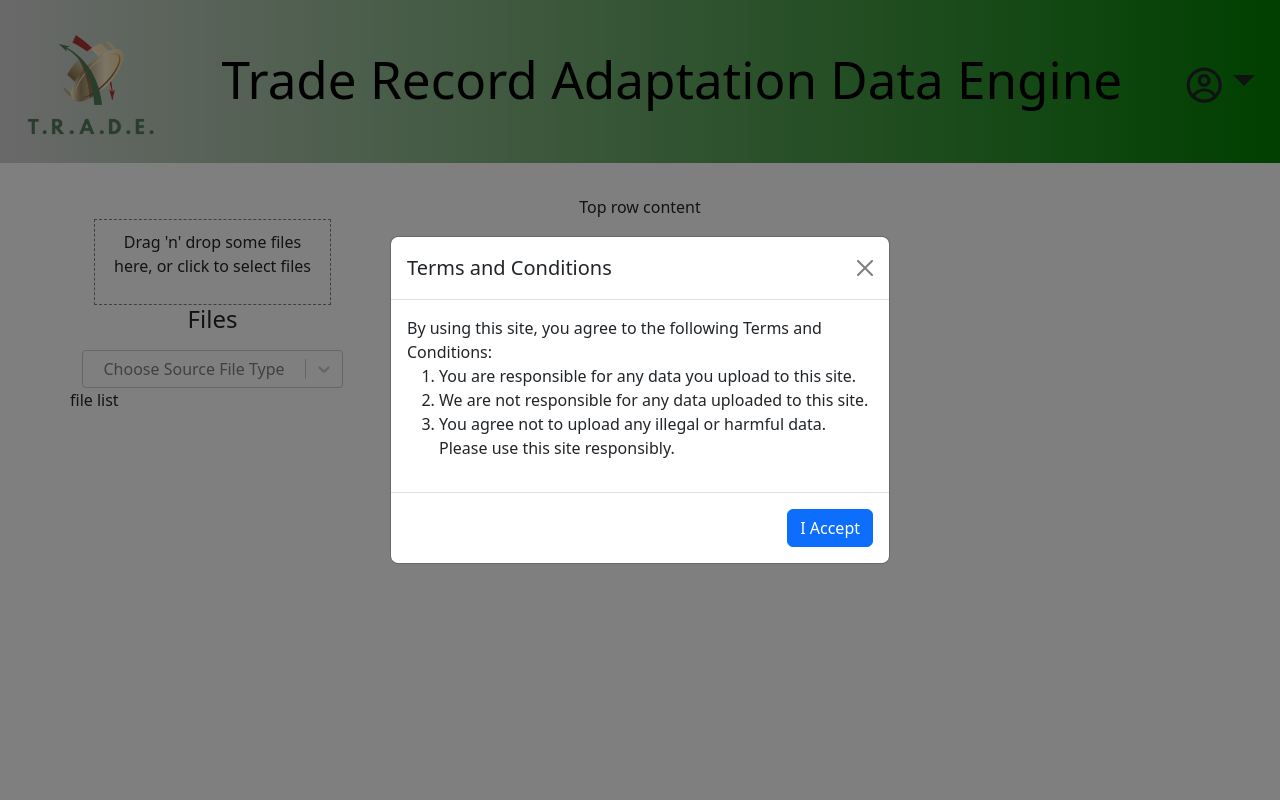
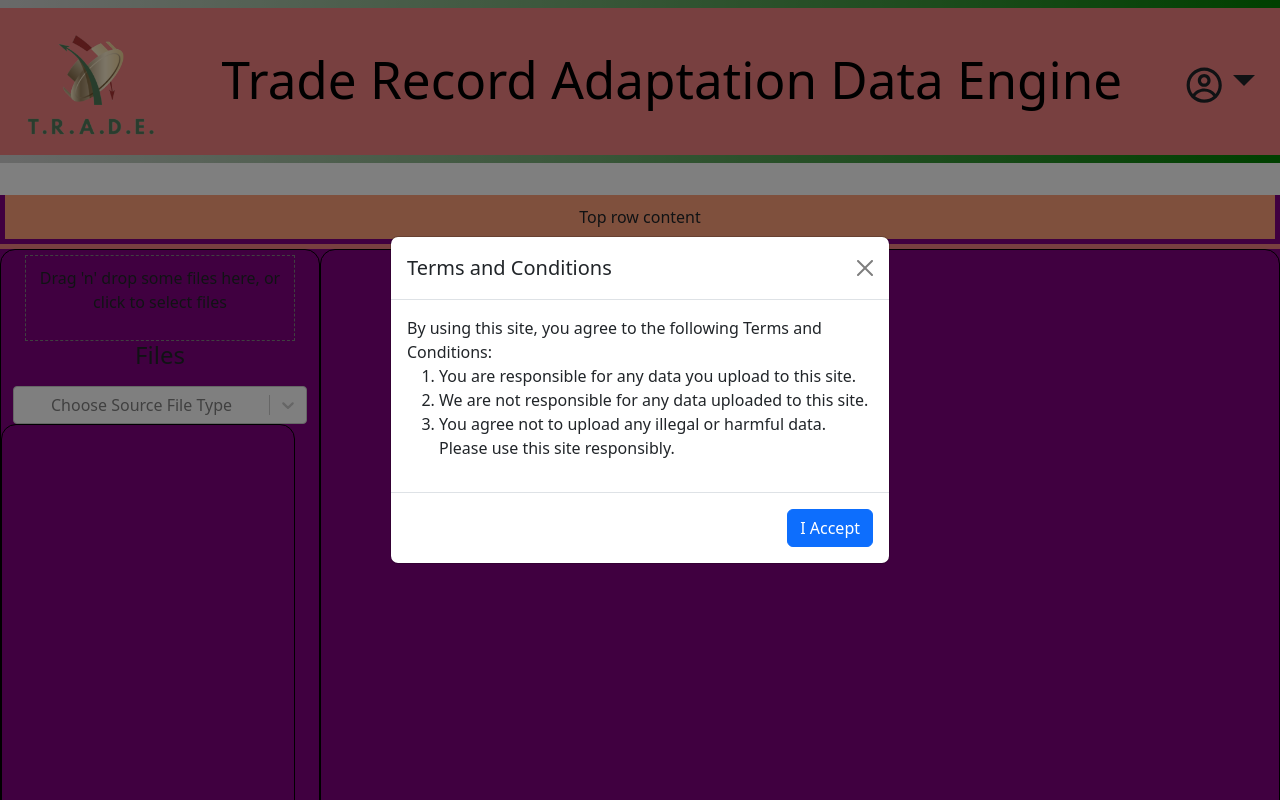
Before and after one commit to JOATZ/TRADE_App, a React (Create React App) app: page / in a window 1280 px wide. Shown: the top 800 px of the page. Built offline with nearby package versions, Linux system fonts and the light colour scheme.

Commit message:
data list and more finsihed

```diff
--- a/package.json
+++ b/package.json
@@ -101,6 +101,7 @@
     ]
   },
   "devDependencies": {
+    "@babel/plugin-proposal-private-property-in-object": "^7.21.11",
     "eslint-plugin-simple-import-sort": "^10.0.0"
   }
 }
--- a/src/App.css
+++ b/src/App.css
@@ -147,6 +147,53 @@ body {
   color: var(--color-link);
 }
 
+.data-list-container {
+  display: flex;
+  flex-direction: column;
+  padding: 5px; /* Adjust as needed */
+  border: solid black 1px;
+  border-radius: 15px;
+  width: 100%;
+  min-height: 100vh;
+  overflow-y: auto;
+}
+
+.preview-container {
+  display: flex;
+  flex-direction: column;
+  padding: 5px; /* Adjust as needed */
+  border: solid black 1px;
+  border-radius: 15px;
+  width: 100%;
+  height: 100vh;
+  overflow-y: auto;
+}
+
+
+.pill-remove-button .btn {
+  width: 30px;
+  height: 30px;
+  display: flex;
+  align-items: center;
+  justify-content: center;
+}
+
+.parent-pill-row {
+  outline: 1px black solid;
+  border-radius: 15px;
+  box-shadow: 0px 4px 8px rgba(0, 0, 0, 0.5);
+  padding: 1px;
+  display: flex;
+  align-items: center;
+  justify-content: center;
+}
+
+.pill-col{
+  display: flex;
+  flex-direction: column;
+  align-items: center;
+}
+
 @keyframes App-logo-spin {
   from {
     transform: rotate(0deg);
@@ -155,3 +202,19 @@ body {
     transform: rotate(360deg);
   }
 }
+
+/*temp to see paddings*/
+.container-fluid {
+  background-color: lightcoral;
+}
+
+.row {
+  margin: 5px;
+  background-color: purple;
+}
+
+.col {
+  margin:5px;
+  padding: 10px;
+  background-color: lightsalmon;
+}
--- a/src/app/store.js
+++ b/src/app/store.js
@@ -2,6 +2,7 @@ import logger from 'redux-logger'
 
 import { configureStore } from '@reduxjs/toolkit'
 
+import { dataReducer } from '../features/dataList/dataListSlice'
 import { termsReducer } from '../features/termsConditions/termsSlice'
 import { userReducer } from '../features/users/userSlice'
 import { darkModeSlice } from '../utils/darkMode'
@@ -10,7 +11,8 @@ export const store = configureStore({
     reducer: {
         user: userReducer,
         terms: termsReducer,
-        mode: darkModeSlice.reducer
+        mode: darkModeSlice.reducer,
+        data: dataReducer
     },
     middleware: (getDefaultMiddleware) =>
         getDefaultMiddleware().concat([logger])
--- /dev/null
+++ b/src/components/FileListPill.js
@@ -0,0 +1,46 @@
+import { useDispatch } from 'react-redux'
+import { Button, Col, Row } from 'reactstrap'
+
+import { removeDataFromArray } from '../features/dataList/dataListSlice'
+
+const FileListPill = ({ data, index, setSelectedData }) => {
+    const dispatch = useDispatch()
+
+    const handleClick = () => {
+        setSelectedData(data)
+    }
+
+    const handleRemove = (event) => {
+        event.stopPropagation() // Prevent triggering handleClick when removing
+        dispatch(removeDataFromArray(index))
+    }
+
+    return (
+        <Row onClick={handleClick} className='parent-pill-row'>
+            <Col md={10} className='pill-col'>
+                <Row className='pill-row'>
+                    <Col className='pill-col'>{data.date}</Col>
+                    <Col className='pill-col'>{data.time}</Col>
+                </Row>
+                <Row className='pill-row'>
+                    Number of Transactions: {data.numTrades}
+                </Row>
+            </Col>
+            <Col md={2} className='pill-col'>
+                <Button
+                    className='pill-remove-button'
+                    onClick={handleRemove}
+                    style={{
+                        border: 'none',
+                        background: 'red',
+                        fontSize: '1rem'
+                    }}
+                >
+                    &times;
+                </Button>
+            </Col>
+        </Row>
+    )
+}
+
+export default FileListPill
--- a/src/features/dataList/DataList.js
+++ b/src/features/dataList/DataList.js
@@ -0,0 +1,26 @@
+import { useSelector } from 'react-redux/es/hooks/useSelector'
+import { Row } from 'reactstrap'
+
+import FileListPill from '../../components/FileListPill'
+
+import { getData } from './dataListSlice'
+
+const DataList = ({setSelectedData}) => {
+    const dataList = useSelector(getData)
+    // get dataList from Redux store
+
+    return (
+        <>
+            {dataList.map((data, index) => (
+                <FileListPill
+                    key={index}
+                    data={data}
+                    index={index}
+                    setSelectedData={setSelectedData}
+                />
+            ))}
+        </>
+    )
+}
+
+export default DataList
--- a/src/features/dataList/dataListSlice.js
+++ b/src/features/dataList/dataListSlice.js
@@ -0,0 +1,26 @@
+import { createSlice } from '@reduxjs/toolkit'
+
+const initialState = {
+    dataList: []
+}
+
+const dataListSlice = createSlice({
+    name: 'data',
+    initialState,
+    reducers: {
+        logDataToArray: (state, action) => {
+            state.dataList.push(action.payload)
+        },
+        removeDataFromArray: (state, action) => {
+            state.dataList = state.dataList.filter(
+                (_, index) => index !== action.payload
+            )
+        }
+    }
+})
+
+export const { logDataToArray, removeDataFromArray } = dataListSlice.actions
+
+export const getData = (state) => state.data.dataList
+
+export const dataReducer = dataListSlice.reducer
--- a/src/pages/HomePage.js
+++ b/src/pages/HomePage.js
@@ -1,9 +1,15 @@
 // src/pages/HomePage.js
 import React, { useState } from 'react'
+//for pushing data to array
+import { useDispatch } from 'react-redux'
 import Select from 'react-select'
 import { Col, Container, Row } from 'reactstrap'
 
+//for file drop
 import DragDropBox from '../components/DragDropBox'
+import DataList from '../features/dataList/DataList'
+//for pushing data to array
+import { logDataToArray } from '../features/dataList/dataListSlice'
 import mt4ToJSON from '../utils/mt4ToJSON'
 
 const options = [
@@ -13,18 +19,21 @@ const options = [
 ]
 
 const HomePage = () => {
+    const dispatch = useDispatch()
     const [selectedOption, setSelectedOption] = useState(null)
     const [droppedFile, setDroppedFile] = useState(null)
+    const [selectedData, setSelectedData] = useState(null)
     const [previewContent, setPreviewContent] = useState('')
     //will execute parser when both file is uploaded and parser type is selected
     // regardless of order
     const handleFileDrop = (file) => {
         setDroppedFile(file)
         if (selectedOption && selectedOption.value === 'mt4') {
-            mt4ToJSON(file)//stringify just for preview testing not needed in final
-                .then((json) =>
+            mt4ToJSON(file) //stringify just for preview testing not needed in final
+                .then((json) => {
                     setPreviewContent(JSON.stringify(json, null, 2))
-                )
+                    dispatch(logDataToArray(json))
+                })
                 .catch(console.error)
         }
     }
@@ -41,21 +50,23 @@ const HomePage = () => {
     }
 
     return (
-        <Container>
+        <Container fluid>
             <Row>
                 <Col>Top row content</Col>
             </Row>
             <Row>
-                <Col md={3}>
+                <Col md={3} className='data-list-container'>
                     <DragDropBox onFileDrop={handleFileDrop} />
                     <Select
                         options={options}
                         placeholder='Choose Source File Type'
                         onChange={handleOptionChange}
                     />
-                    <Row>file list</Row>
+                    <Row className='data-list-container'>
+                        <DataList setSelectedData={setSelectedData} />
+                    </Row>
                 </Col>
-                <Col md={9}>{previewContent}</Col>
+                <Col md={9} className='preview-container'>{selectedData?JSON.stringify(selectedData,null,2):''}</Col>
             </Row>
         </Container>
     )
--- a/src/utils/mt4ToJSON.js
+++ b/src/utils/mt4ToJSON.js
@@ -16,6 +16,9 @@ function mt4ToJSON(file) {
             let lastTicketRowFound = false
             let data = []
             let headers = []
+            let dateTimeNow = new Date()
+            let dateString = dateTimeNow.toLocaleDateString() // e.g. "12/31/2021"
+            let timeString = dateTimeNow.toLocaleTimeString() // e.g. "12:59:59 PM"
 
             var tds = doc.getElementsByTagName('td')
             for (let td of tds) {
@@ -65,7 +68,7 @@ function mt4ToJSON(file) {
             }
 
             // Convert the data to a JSON object
-            var json = data
+            var transactions = data
                 .map((row, i) => {
                     if (i === 0) {
                         headers = row.map((header) =>
@@ -85,6 +88,14 @@ function mt4ToJSON(file) {
                 })
                 .filter((item) => item !== null)
 
+            // Create the final JSON object
+            var json = {
+                date: dateString,
+                time: timeString,
+                numTrades: transactions.length,
+                transactions: transactions
+            }
+
             // Resolve the promise with the JSON object
             resolve(json)
         }
```
Also changed, not shown: src/components/Error.js (added, +11 -0 lines), src/components/Loading.js (added, +15 -0 lines), 1 other file (tests, documents, lock files or other folders).
